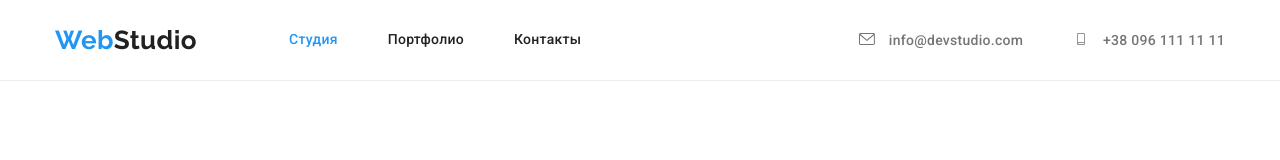
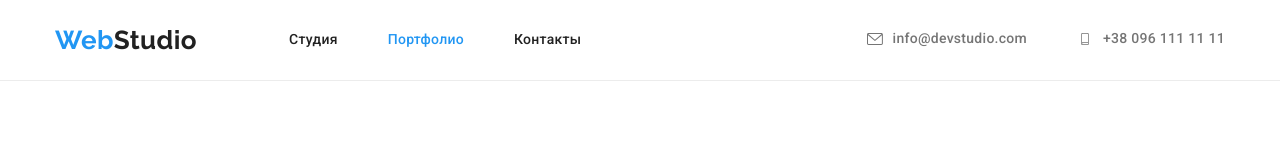
Before and after one commit to Xdecent0/goit-markup-hw-04, a plain HTML site: page portfolio.html in a window 1280 px wide. Shown: the top 160 px of the page. Drawn offline with nearby package versions, Linux system fonts and the light colour scheme.

Commit message:
fixed issues

```diff
--- a/css/style.css
+++ b/css/style.css
@@ -108,11 +108,19 @@ button:focus {
     fill: var(--primary-text-color);
 }
 
+.mail-link{
+    display: inline-flex;
+    align-items: center;
+}
 .mail-icon {
     width: 16px;
     height: 12px;
 }
 
+.phone-link {
+    display: inline-flex;
+    align-items: center;
+}
 .phone-icon {
     width: 10px;
     height: 16px;
@@ -316,7 +324,7 @@ margin-right: 8px;
 }
 .site-nav .nav-link:hover,
 .site-nav .nav-link:focus,
-.contacts-nav .contacts-link:hover,
+.contacts-nav .contacts-link:hover .contacts-icon,
 .contacts-nav .contacts-link:focus .contacts-icon{
     color: var(--hover-text-color);
     fill: var(--hover-text-color);
--- a/portfolio.html
+++ b/portfolio.html
@@ -29,12 +29,10 @@
           <!-- Список навигации сайта -->
           <ul class="site-nav section-list">
             <li class="site-nav-item">
-              <a href="index.html" class="nav-link section-link active-link"
-                >Студия</a
-              >
+              <a href="index.html" class="nav-link section-link">Студия</a>
             </li>
             <li class="site-nav-item">
-              <a href="portfolio.html" class="nav-link section-link"
+              <a href="portfolio.html" class="nav-link section-link active-link"
                 >Портфолио</a
               >
             </li>
@@ -47,7 +45,7 @@
         <ul class="contacts-nav contacts-nav-header section-list">
           <li class="contacts-nav-item">
             <a
-              class="contacts-link section-link"
+              class="contacts-link section-link mail-link"
               href="mailto:info@devstudio.com"
             >
               <svg class="header-icon mail-icon contacts-icon">
@@ -57,7 +55,10 @@
             >
           </li>
           <li class="contacts-nav-item">
-            <a class="contacts-link section-link" href="tel:+380961111111">
+            <a
+              class="contacts-link section-link phone-link"
+              href="tel:+380961111111"
+            >
               <svg class="header-icon mail-icon contacts-icon">
                 <use href="./images/logo/symbol-defs.svg#icon-smartphone"></use>
               </svg>
```
Also changed, not shown: index.html (+6 -3 lines).
